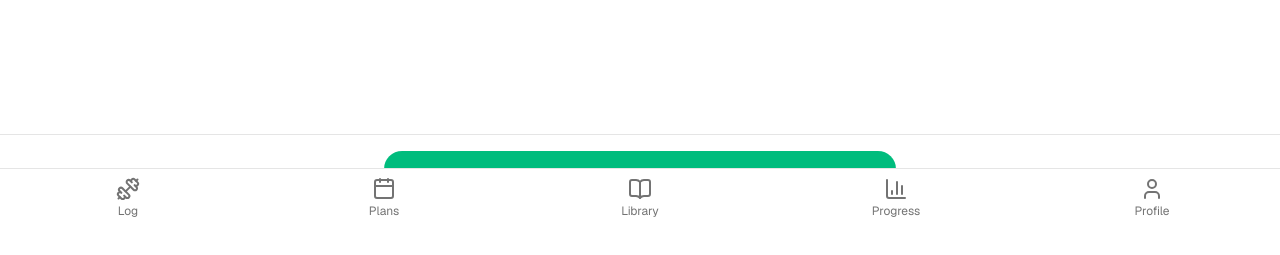
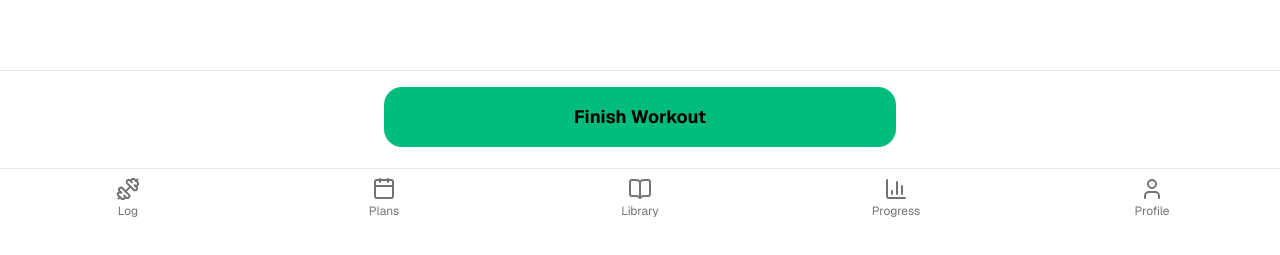
Before and after one commit to mauriciogentile/amaya, a Next.js app: page /workout/1 in a window 1280 px wide. Shown: the part 573-828 px from the top of the page. Built offline with nearby package versions, Linux system fonts and the light colour scheme; no server answers.

Commit message:
fix: finish button now floats above bottom nav instead of behind it

```diff
--- a/app/(app)/workout/[id]/page.tsx
+++ b/app/(app)/workout/[id]/page.tsx
@@ -165,7 +165,7 @@ export default function WorkoutPage({ params }: { params: Promise<{ id: string }
   );
 
   return (
-    <div className="flex flex-col min-h-screen bg-background pb-36">
+    <div className="flex flex-col min-h-screen bg-background pb-48">
       {resting && <RestTimer seconds={resting.seconds} onDone={() => setResting(null)} />}
 
       {/* Header */}
@@ -278,7 +278,7 @@ export default function WorkoutPage({ params }: { params: Promise<{ id: string }
       </div>
 
       {/* Floating finish bar */}
-      <div className="fixed bottom-0 inset-x-0 p-4 pb-[calc(1rem+env(safe-area-inset-bottom))] bg-background/95 backdrop-blur border-t border-border z-40">
+      <div className="fixed bottom-[calc(4rem+env(safe-area-inset-bottom))] inset-x-0 p-4 bg-background/95 backdrop-blur border-t border-border z-50">
         <div className="max-w-lg mx-auto">
           <button
             onClick={finish}
```
